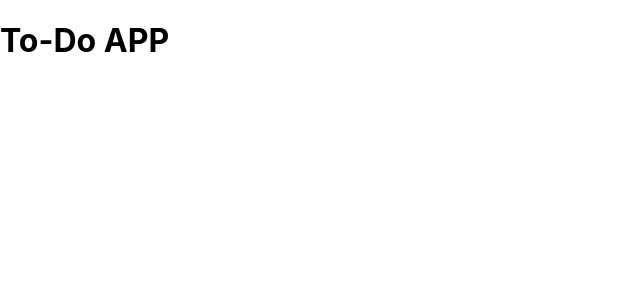
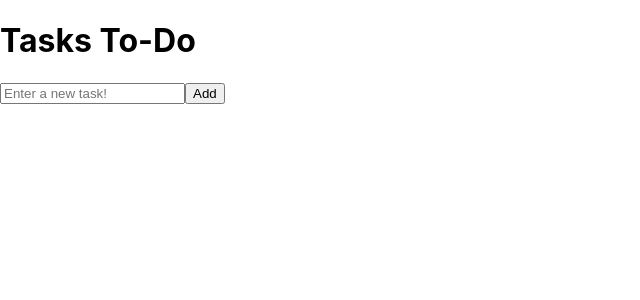
Before and after one commit to UTKUC3NGIZ/pinsoft-todo-app, a React (Create React App) app: page / in a window 1280 px wide. Shown: the top 300 px of the page, without its empty margins (0-640 px from the left). Built offline with nearby package versions, Linux system fonts and the light colour scheme.

Commit message:
Add/Delete Functions

```diff
--- a/src/App.js
+++ b/src/App.js
@@ -1,8 +1,74 @@
+import React, { useState } from 'react';
+import './App.css';
 
 function App() {
+  const [newTask, setNewTask] = useState("");
+  const [tasks, setTasks] = useState([]);
+
+  /* add task function*/
+  function addTask() {
+    const taskAdded = {
+      id: Math.floor(Math.random() * 2000),
+      value: newTask,
+      completed: false,
+    };
+
+    setTasks((previousTasks) => [...previousTasks, taskAdded]);
+
+    setNewTask("");
+  }
+
+  /* delete task function, parameter: id */
+  function deleteTask(id) {
+    /* we add the new array all the tasks whose id's are different*/
+    const newList = tasks.filter((task) => task.id !== id);
+    setTasks(newList);
+  }
+
+  /* editing existing tasks */
+  function editTask() {
+
+  }
+
+   /* to complete a task */
+   function completedTasks(id) {
+
+  }
+
   return (
-    <div className="App">
-     <h1>To-Do APP</h1>
+    <div className="app">
+      {/* Title */}
+      <h1>Tasks To-Do</h1>
+
+      {/* Entering new tasks */}
+      <input
+        type = "text"
+        placeholder = "Enter a new task!"
+        value = {newTask}
+        onChange = {(e) => setNewTask(e.target.value)}
+      />
+
+      {/* button for adding tasks */}
+      <button onClick={() => addTask()}>Add</button>
+
+      {/* lists of the entered tasks */}
+      <ul>
+        {tasks.map(task => {
+          return (
+            <li key={task.id}>
+              {task.value}
+              <button onClick = {() => deleteTask(task.id)}>
+                DELETE
+              </button>
+              <button onClick = {() => completedTasks(task.id)}>
+                COMPLETED
+              </button>
+            </li>
+          )
+
+        })}
+      </ul>
+
     </div>
   );
 }
```
